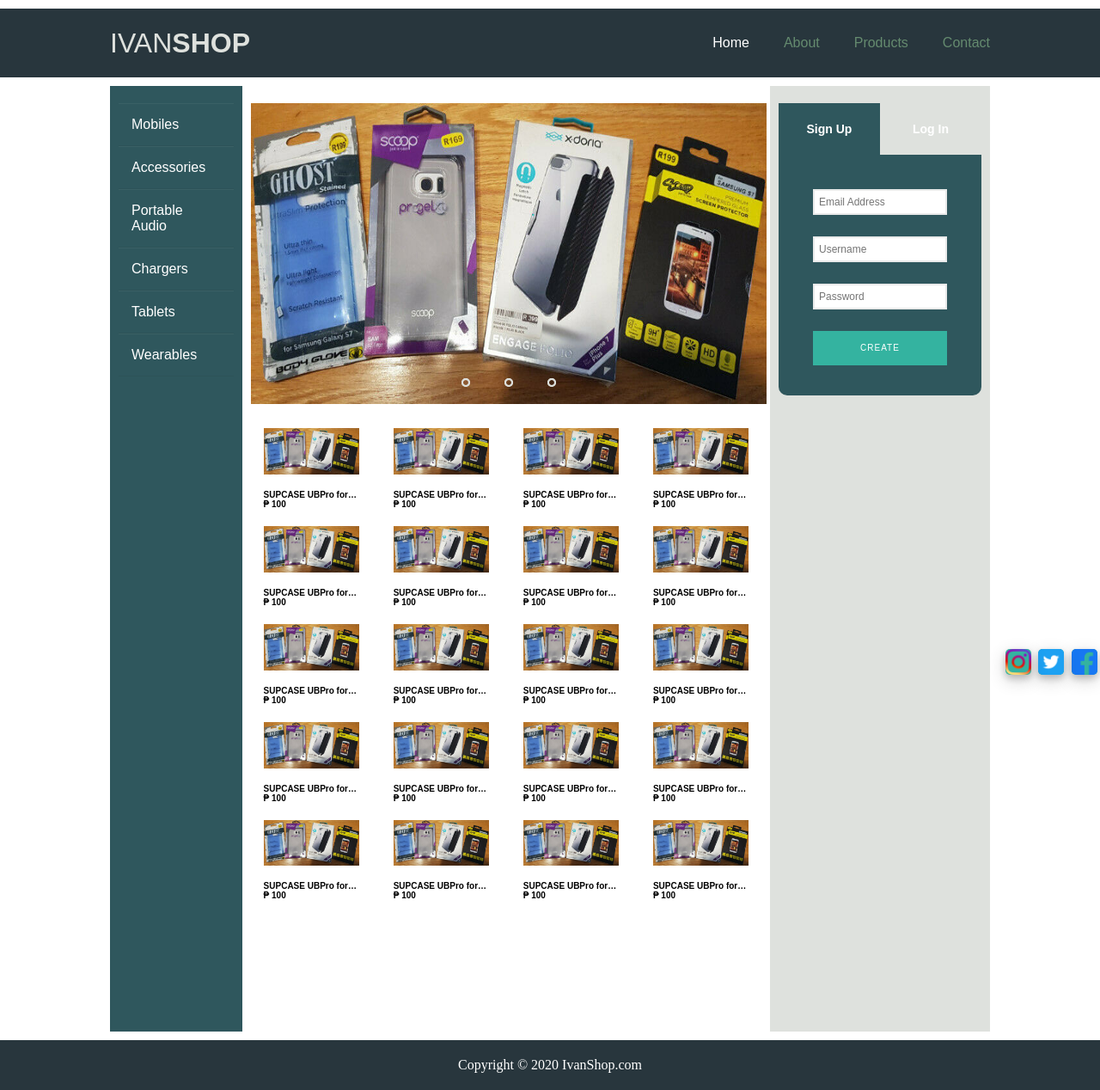
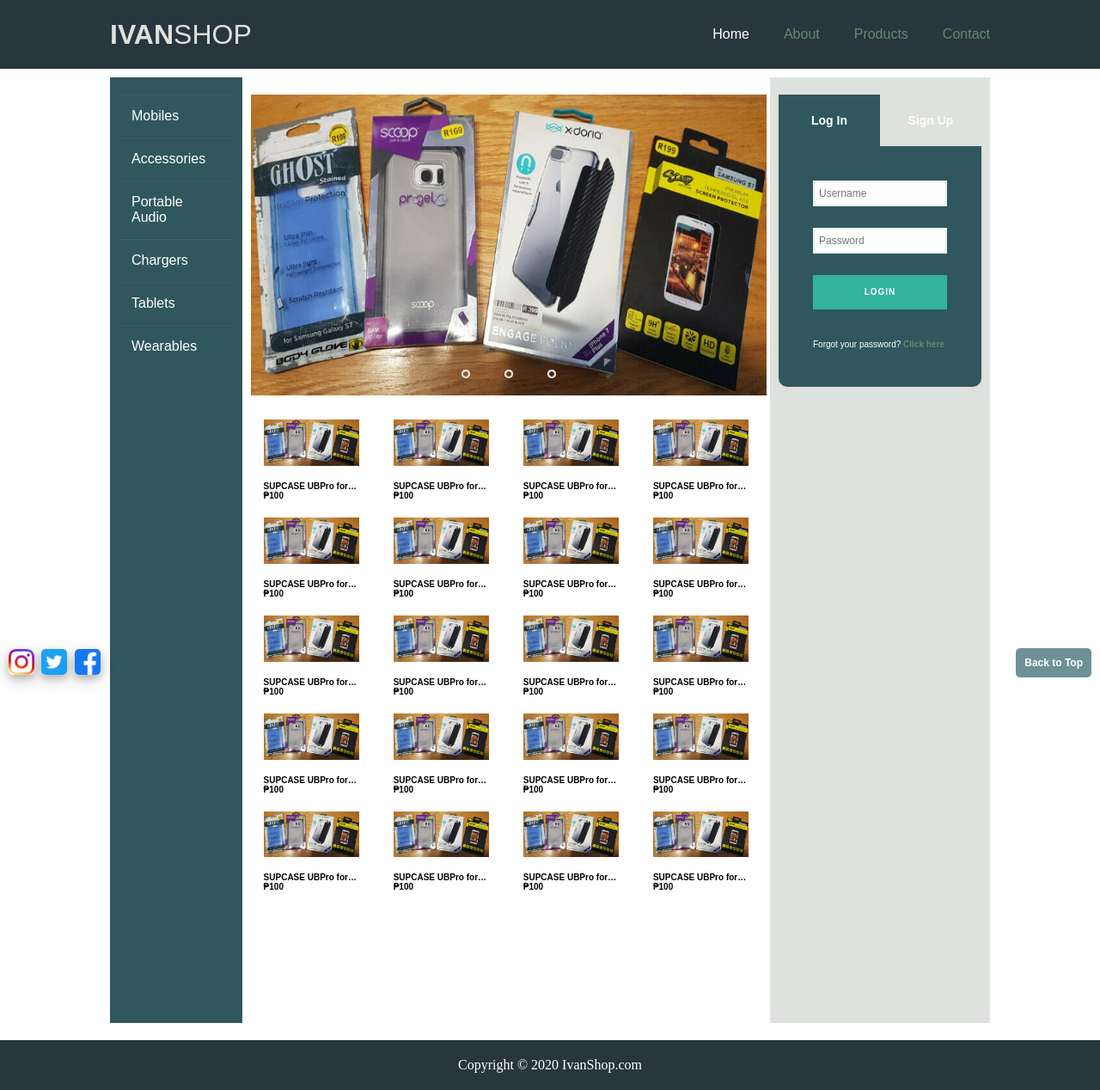
Before and after one commit to t3rrific00/ivanshop, a PHP site: page / in a window 1280 px wide. Shown: the whole page at 86% size. Run offline with PHP 8.4, Linux system fonts and the light colour scheme; some libraries are stand-ins or nearby versions.

Commit message:
add back to top

```diff
--- a/css/style.css
+++ b/css/style.css
@@ -267,8 +267,8 @@ body {
   cursor: pointer;
 }
 
-.signup-form,
-.login-form {
+.login-form,
+.signup-form {
   border-radius: 0px 0px 10px 10px;
   background: #2f575d;
   padding: 40px;
@@ -278,7 +278,7 @@ body {
   height: 280px;
 }
 
-.input {
+.input-form {
   width: 100%;
   height: 30px;
   padding: 5px;
@@ -292,17 +292,18 @@ body {
   transform: all 0.5s ease;
 }
 
-.input:focus {
+.input-form:focus {
   border: 2px solid #34b3a0;
 }
 
-.btn {
+.btn-form {
   width: 100%;
   background: #34b3a0;
   height: 40px;
   font-family: Arial, Helvetica, sans-serif;
   text-align: center;
   font-size: 10px;
+  font-weight: bold;
   line-height: 40px;
   text-transform: uppercase;
   color: #fff;
@@ -311,15 +312,16 @@ body {
   margin-bottom: 30px;
 }
 
-.forgot {
+.forgot-form {
   font-family: Arial, Helvetica, sans-serif;
   font-size: 10px;
   color: #fff;
 }
 
-span a {
+.forgot-form a {
   text-decoration: none;
-  color: #dee1dd;
+  font-weight: bold;
+  color: #658b6f;
 }
 
 /* Float four columns side by side */
@@ -377,7 +379,7 @@ span a {
 
 /* Three image containers (use 25% for four, and 50% for two, etc) */
 .column-soc {
-  float: right;
+  float: left;
   width: 3%;
   padding: 5px;
 }
@@ -396,9 +398,32 @@ span a {
   display: table;
 }
 
-.fix-po {
+.fix-img {
   position: fixed;
+  margin-left: 5px;
   bottom: -15px;
+  cursor: pointer;
+  margin-bottom: 30px;
+}
+
+.fix-btn {
+  position: fixed;
+  bottom: 20px;
+  right: 10px;
+  font-weight: bold;
+  border: none;
+  outline: none;
+  background-color: #6d9197;
+  color: #fff;
+  cursor: pointer;
+  padding: 10px;
+  border-radius: 5px;
+  font-size: 12px;
+  bottom: 12px;
+}
+
+.fix-btn:hover {
+  background-color: #555; /* Add a dark-grey background on hover */
 }
 
 @media (max-width: 600px) {
--- a/index.html
+++ b/index.html
@@ -3,27 +3,16 @@
 <head>
     <meta charset="UTF-8">
     <meta name="viewport" content="width=device-width, initial-scale=1.0">
+    <script src="https://ajax.googleapis.com/ajax/libs/jquery/3.2.1/jquery.min.js"></script>
     <title>ivanshop</title>
     <link rel="stylesheet" type="text/css" href="css/style.css">
-    <script src="https://ajax.googleapis.com/ajax/libs/jquery/3.2.1/jquery.min.js"></script>
     <script src="js/bridge.js"></script>
 </head>
 <body>
-  <div class="row-soc">
-    <div class="column-soc">
-      <a href="https://www.facebook.com"><img class="fix-po btn" src="img/facebook.webp"></a>
-    </div>
-    <div class="column-soc">
-      <a href="https://www.twitter.com"><img class="fix-po btn" src="img/twitter.webp"></a>
-    </div>
-    <div class="column-soc">
-      <a href="https://www.instagram.com"><img class="fix-po btn" src="img/instagram.webp"></a>
-    </div>
-  </div>
     <div class="header">
         <div class="container">
             <div class="logo-container">
-                <h1>IVAN<span>SHOP</span></h1>
+              <h1><span>IVAN</span>SHOP</h1>
             </div>
             <ul class="navigation">
                 <a href="http://127.0.0.1:5500/index.html"><li style="color: #fff;">Home</li></a>
@@ -94,7 +83,7 @@
           <img src="img/img1.jpg" alt="">
           <br>
           <h3>SUPCASE UBPro for Google Pixel 3aXL Case Full-Body Rugged Case with Screen Protector & Holster Clip</h3>
-          <p><span>&#8369; </span>100</p>
+          <p><span>&#8369;</span>100</p>
         </div>
       </div>
       <div class="column-grid">
@@ -102,7 +91,7 @@
           <img src="img/img1.jpg" alt="">
           <br>
           <h3>SUPCASE UBPro for Google Pixel 3aXL Case Full-Body Rugged Case with Screen Protector & Holster Clip</h3>
-          <p><span>&#8369; </span>100</p>
+          <p><span>&#8369;</span>100</p>
         </div>
       </div>
       <div class="column-grid">
@@ -110,7 +99,7 @@
           <img src="img/img1.jpg" alt="">
           <br>
           <h3>SUPCASE UBPro for Google Pixel 3aXL Case Full-Body Rugged Case with Screen Protector & Holster Clip</h3>
-          <p><span>&#8369; </span>100</p>
+          <p><span>&#8369;</span>100</p>
         </div>
       </div>
       <div class="column-grid">
@@ -118,7 +107,7 @@
           <img src="img/img1.jpg" alt="">
           <br>
           <h3>SUPCASE UBPro for Google Pixel 3aXL Case Full-Body Rugged Case with Screen Protector & Holster Clip</h3>
-          <p><span>&#8369; </span>100</p>
+          <p><span>&#8369;</span>100</p>
         </div>
       </div>
     </div>
@@ -129,7 +118,7 @@
           <img src="img/img1.jpg" alt="">
           <br>
           <h3>SUPCASE UBPro for Google Pixel 3aXL Case Full-Body Rugged Case with Screen Protector & Holster Clip</h3>
-          <p><span>&#8369; </span>100</p>
+          <p><span>&#8369;</span>100</p>
         </div>
       </div>
       <div class="column-grid">
@@ -137,7 +126,7 @@
           <img src="img/img1.jpg" alt="">
           <br>
           <h3>SUPCASE UBPro for Google Pixel 3aXL Case Full-Body Rugged Case with Screen Protector & Holster Clip</h3>
-          <p><span>&#8369; </span>100</p>
+          <p><span>&#8369;</span>100</p>
         </div>
       </div>
       <div class="column-grid">
@@ -145,7 +134,7 @@
           <img src="img/img1.jpg" alt="">
           <br>
           <h3>SUPCASE UBPro for Google Pixel 3aXL Case Full-Body Rugged Case with Screen Protector & Holster Clip</h3>
-          <p><span>&#8369; </span>100</p>
+          <p><span>&#8369;</span>100</p>
         </div>
       </div>
       <div class="column-grid">
@@ -153,7 +142,7 @@
           <img src="img/img1.jpg" alt="">
           <br>
           <h3>SUPCASE UBPro for Google Pixel 3aXL Case Full-Body Rugged Case with Screen Protector & Holster Clip</h3>
-          <p><span>&#8369; </span>100</p>
+          <p><span>&#8369;</span>100</p>
         </div>
       </div>
     </div>
@@ -164,7 +153,7 @@
           <img src="img/img1.jpg" alt="">
           <br>
           <h3>SUPCASE UBPro for Google Pixel 3aXL Case Full-Body Rugged Case with Screen Protector & Holster Clip</h3>
-          <p><span>&#8369; </span>100</p>
+          <p><span>&#8369;</span>100</p>
         </div>
       </div>
       <div class="column-grid">
@@ -172,7 +161,7 @@
           <img src="img/img1.jpg" alt="">
           <br>
           <h3>SUPCASE UBPro for Google Pixel 3aXL Case Full-Body Rugged Case with Screen Protector & Holster Clip</h3>
-          <p><span>&#8369; </span>100</p>
+          <p><span>&#8369;</span>100</p>
         </div>
       </div>
       <div class="column-grid">
@@ -180,7 +169,7 @@
           <img src="img/img1.jpg" alt="">
           <br>
           <h3>SUPCASE UBPro for Google Pixel 3aXL Case Full-Body Rugged Case with Screen Protector & Holster Clip</h3>
-          <p><span>&#8369; </span>100</p>
+          <p><span>&#8369;</span>100</p>
         </div>
       </div>
       <div class="column-grid">
@@ -188,7 +177,7 @@
           <img src="img/img1.jpg" alt="">
           <br>
           <h3>SUPCASE UBPro for Google Pixel 3aXL Case Full-Body Rugged Case with Screen Protector & Holster Clip</h3>
-          <p><span>&#8369; </span>100</p>
+          <p><span>&#8369;</span>100</p>
         </div>
       </div>
     </div>
@@ -199,7 +188,7 @@
           <img src="img/img1.jpg" alt="">
           <br>
           <h3>SUPCASE UBPro for Google Pixel 3aXL Case Full-Body Rugged Case with Screen Protector & Holster Clip</h3>
-          <p><span>&#8369; </span>100</p>
+          <p><span>&#8369;</span>100</p>
         </div>
       </div>
       <div class="column-grid">
@@ -207,7 +196,7 @@
           <img src="img/img1.jpg" alt="">
           <br>
           <h3>SUPCASE UBPro for Google Pixel 3aXL Case Full-Body Rugged Case with Screen Protector & Holster Clip</h3>
-          <p><span>&#8369; </span>100</p>
+          <p><span>&#8369;</span>100</p>
         </div>
       </div>
       <div class="column-grid">
@@ -215,7 +204,7 @@
           <img src="img/img1.jpg" alt="">
           <br>
           <h3>SUPCASE UBPro for Google Pixel 3aXL Case Full-Body Rugged Case with Screen Protector & Holster Clip</h3>
-          <p><span>&#8369; </span>100</p>
+          <p><span>&#8369;</span>100</p>
         </div>
       </div>
       <div class="column-grid">
@@ -223,7 +212,7 @@
           <img src="img/img1.jpg" alt="">
           <br>
           <h3>SUPCASE UBPro for Google Pixel 3aXL Case Full-Body Rugged Case with Screen Protector & Holster Clip</h3>
-          <p><span>&#8369; </span>100</p>
+          <p><span>&#8369;</span>100</p>
         </div>
       </div>
     </div>
@@ -234,7 +223,7 @@
           <img src="img/img1.jpg" alt="">
           <br>
           <h3>SUPCASE UBPro for Google Pixel 3aXL Case Full-Body Rugged Case with Screen Protector & Holster Clip</h3>
-          <p><span>&#8369; </span>100</p>
+          <p><span>&#8369;</span>100</p>
         </div>
       </div>
       <div class="column-grid">
@@ -242,7 +231,7 @@
           <img src="img/img1.jpg" alt="">
           <br>
           <h3>SUPCASE UBPro for Google Pixel 3aXL Case Full-Body Rugged Case with Screen Protector & Holster Clip</h3>
-          <p><span>&#8369; </span>100</p>
+          <p><span>&#8369;</span>100</p>
         </div>
       </div>
       <div class="column-grid">
@@ -250,7 +239,7 @@
           <img src="img/img1.jpg" alt="">
           <br>
           <h3>SUPCASE UBPro for Google Pixel 3aXL Case Full-Body Rugged Case with Screen Protector & Holster Clip</h3>
-          <p><span>&#8369; </span>100</p>
+          <p><span>&#8369;</span>100</p>
         </div>
       </div>
       <div class="column-grid">
@@ -258,7 +247,7 @@
           <img src="img/img1.jpg" alt="">
           <br>
           <h3>SUPCASE UBPro for Google Pixel 3aXL Case Full-Body Rugged Case with Screen Protector & Holster Clip</h3>
-          <p><span>&#8369; </span>100</p>
+          <p><span>&#8369;</span>100</p>
         </div>
       </div>
     </div>
@@ -267,23 +256,37 @@
     <div class="column right" style="background-color:#dee1dd; padding-top: 20px; margin: 10px 0;">
       <div class="wrapper-login">
         <div class="container-login">
-          <div class="signup">Sign Up</div>
           <div class="login">Log In</div>
-           <div class="signup-form">
-              <input type="text" class="input" placeholder="Email Address"><br />
-              <input type="text" class="input" placeholder="Username"><br />
-              <input type="password" class="input" placeholder="Password"><br />
-              <div class="btn">Create</div>
+          <div class="signup" style="background: none;">Sign Up</div>
+          <div class="login-form">
+              <input type="text" class="input-form" placeholder="Username"><br />
+              <input type="password" class="input-form" placeholder="Password"><br />
+              <div class="btn-form">Login</div>
+              <span class="forgot-form">Forgot your password? <a href="#">Click here</a></span>
            </div>
-          <div class="login-form">
-              <input type="text" class="input" placeholder="Username"><br />
-              <input type="password" class="input" placeholder="Password"><br />
-              <div class="btn">Login</div>
-              <span class="forgot">Forgot your password? <a href="#">Click here.</a></span>
-           </div>
+           <div class="signup-form" hidden>
+            <input type="text" class="input-form" placeholder="Email Address"><br />
+            <input type="text" class="input-form" placeholder="Username"><br />
+            <input type="password" class="input-form" placeholder="Password"><br />
+            <div class="btn-form">Create</div>
+         </div>
         </div>
       </div>
     </div>
+    </div>
+  </div>
+  <div>
+    <button onclick="topFunction()" class="fix-btn">Back to Top</button>
+    <div class="row-soc">
+      <div class="column-soc">
+        <a href="https://www.instagram.com" target="_blank"><img class="fix-img" src="img/instagram.webp"></a>
+      </div>
+      <div class="column-soc">
+        <a href="https://www.twitter.com" target="_blank"><img class="fix-img" src="img/twitter.webp"></a>
+      </div>
+      <div class="column-soc">
+        <a href="https://www.facebook.com" target="_blank"><img class="fix-img" src="img/facebook.webp"></a>
+      </div>
     </div>
   </div>
     <footer id="main-footer">
```
Also changed, not shown: about.html (+27 -24 lines), js/bridge.js (+24 -3 lines).
